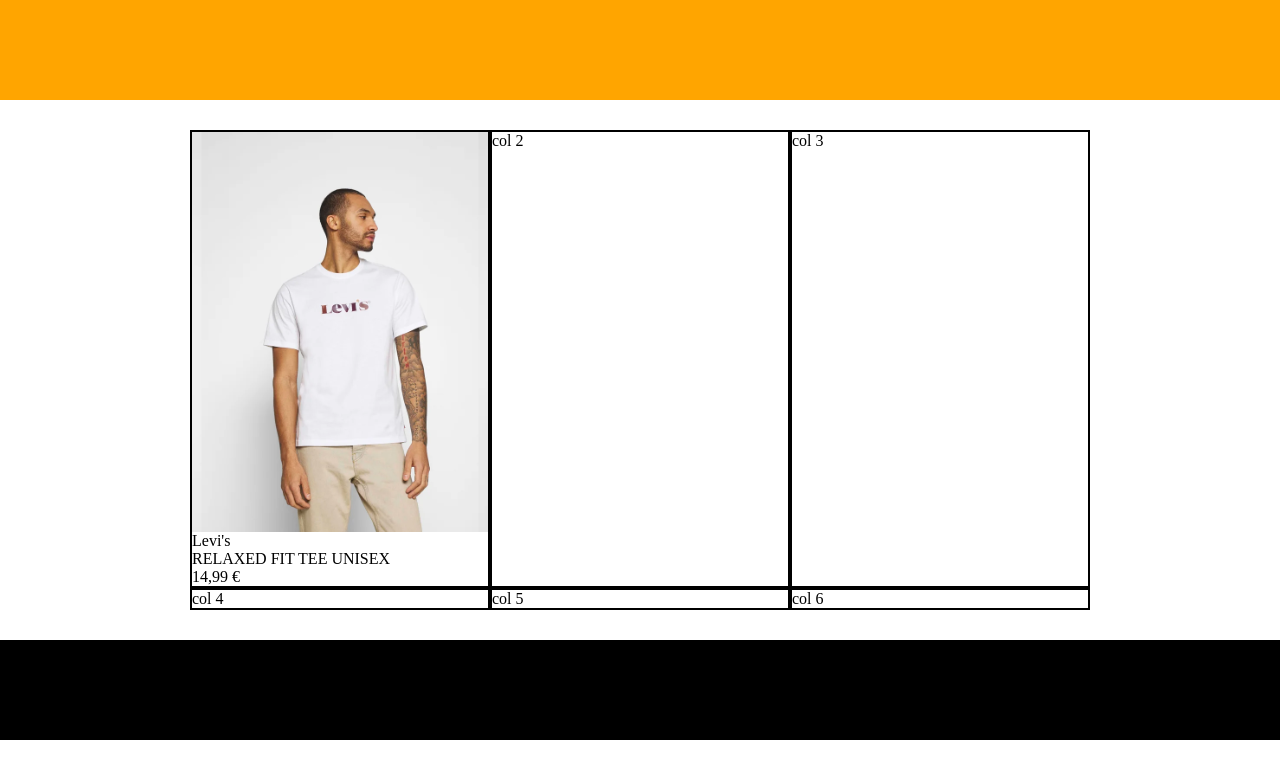
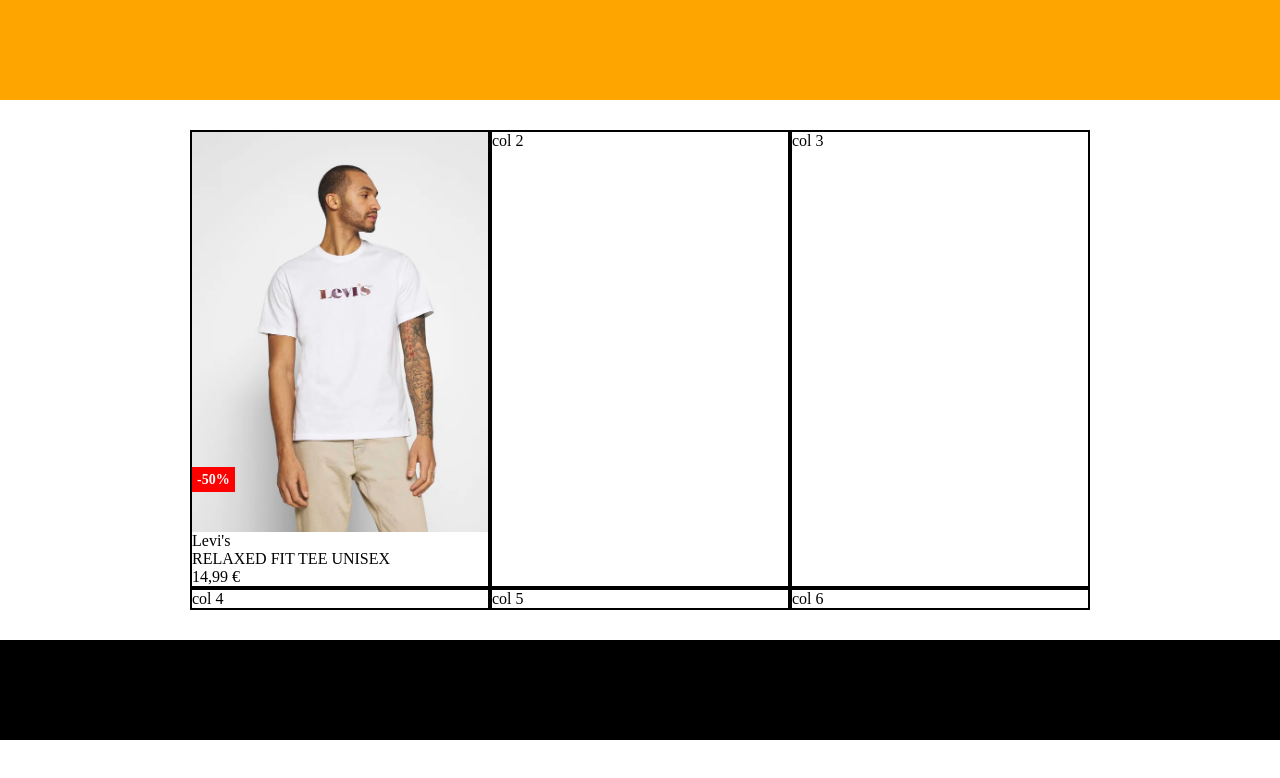
Before and after one commit to FedeAle1525/html-css-boolando, a plain HTML site: page index.html in a window 1280 px wide. Drawn offline with Linux system fonts and the light colour scheme.

Commit message:
FEAT position element (label discount)

```diff
--- a/css/style.css
+++ b/css/style.css
@@ -17,8 +17,21 @@
 /* Regola generale per container img in card */
 .card-img{
     min-height: 400px;
-    background-size: contain;
+    background-size: cover;
     background-position: bottom;
+    background-repeat: no-repeat;
+    position: relative;
+}
+
+/* Regola generale per etichetta di sconto */
+.discount{
+    background-color: red;
+    color: white;
+    width: max-content;
+    font-size: 14px;
+    font-weight: bold;
+    padding: 0 5px;
+    line-height: 25px;
 }
 
 /* DEBUG */
@@ -57,6 +70,12 @@
     background-image: url(../img/1.webp);
 }
 
+.discount.position{
+    position: absolute;
+    left: 0;
+    bottom: 10%;
+}
+
 /* FOOTER */
 
 .main-footer{
--- a/index.html
+++ b/index.html
@@ -18,7 +18,9 @@
             <div class="row row-col-3">
                 <div class="col">
                     <div class="card">
-                        <div class="card-img img1"></div>
+                        <div class="card-img img1">
+                            <div class="discount position">-50%</div>
+                        </div>
                         <div class="card-text">
                             <p>Levi's</p>
                             <p>RELAXED FIT TEE UNISEX</p>
```
